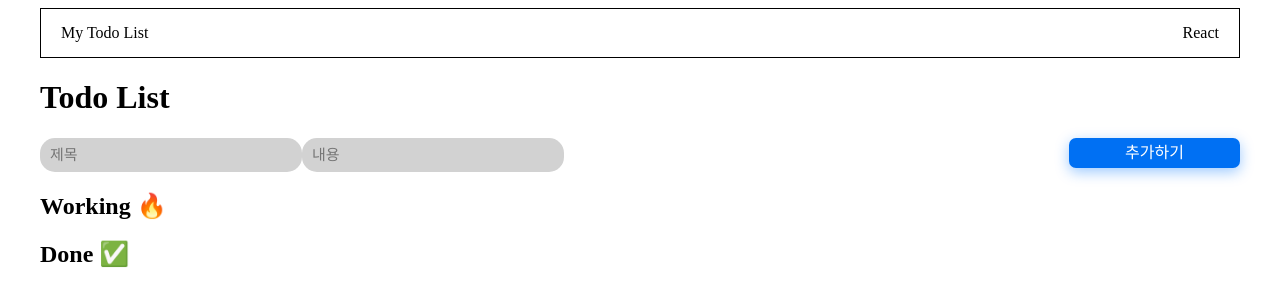
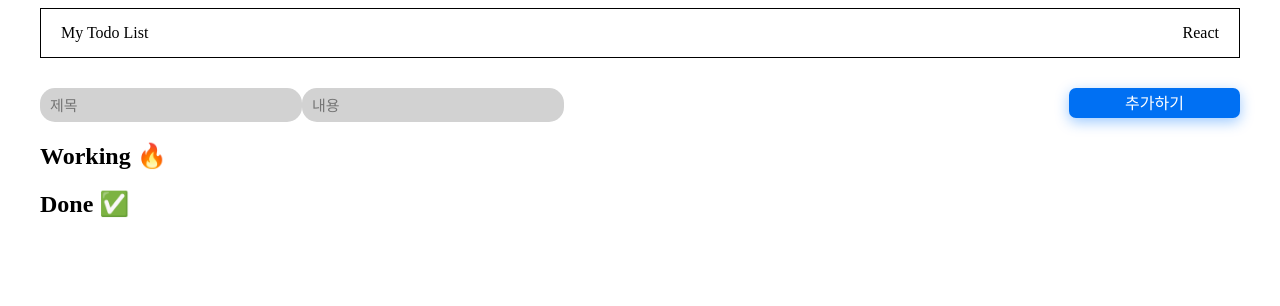
Before and after one commit to j-yesung/todo-list, a React (Create React App) app: page / in a window 1280 px wide. Shown: the top 306 px of the page. Built offline with nearby package versions, Linux system fonts and the light colour scheme; the HTML template or start-up script is replaced by a standard one.

Commit message:
add comment & styling

```diff
--- a/src/components/Form.jsx
+++ b/src/components/Form.jsx
@@ -2,18 +2,26 @@ import React, { useState } from 'react';
 import styles from '../styles/Main.module.css';
 
 function Form() {
-  const [todo, setTodo] = useState([]);
-  const [title, setTitle] = useState('');
-  const [content, setContent] = useState('');
+  const [todo, setTodo] = useState([]); // Todo 리스트 상태 관리
+  const [title, setTitle] = useState(''); // 제목 입력 값 상태 관리
+  const [content, setContent] = useState(''); // 내용 입력 값 상태 관리
 
+  // 제목 입력 값 저장
   const handleTitleChange = e => {
     setTitle(e.target.value);
   };
-
+  // 내용 입력 값 저장
   const handleContentChange = e => {
     setContent(e.target.value);
   };
 
+  /**
+   * Todo 추가
+   * id : 배열의 길이 (0부터 시작이라 +1 함)
+   * title : input value
+   * content : input value
+   * isDone : 버튼 클릭 시 상태 값 확인 - default -> false
+   */
   const handleAddTodo = () => {
     const newTodo = {
       id: todo.length + 1,
@@ -22,6 +30,9 @@ function Form() {
       isDone: false,
     };
 
+    // 기존 Todo에 새로 추가된 Todo를 배열에 추가
+    // 이전 상태의 todo 배열을 prevTodos로 받고 스프레드로 배열을 찢은 다음 newTodo를 넣어준다.
+    // 다시 리렌더링
     setTodo(prevTodos => [...prevTodos, newTodo]);
     setTitle('');
     setContent('');
@@ -31,13 +42,17 @@ function Form() {
     setTodo(prevTodos => prevTodos.map(todo => (todo.id === id ? { ...todo, isDone: !todo.isDone } : todo)));
   };
 
+  // todo 배열에 담긴 애들
   const workingTodos = todo.filter(todo => !todo.isDone);
   const doneTodos = todo.filter(todo => todo.isDone);
 
   return (
     <div>
-      <h1>Todo List</h1>
-      <div>
+      <div
+        style={{
+          marginTop: '30px',
+        }}
+      >
         <input type="text" placeholder="제목" value={title} onChange={handleTitleChange} />
         <input type="text" placeholder="내용" value={content} onChange={handleContentChange} />
         <button className={styles.addButton} onClick={handleAddTodo}>
```
